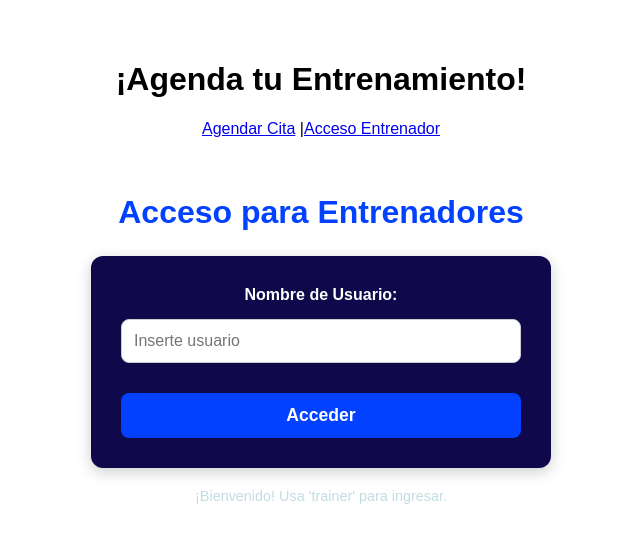
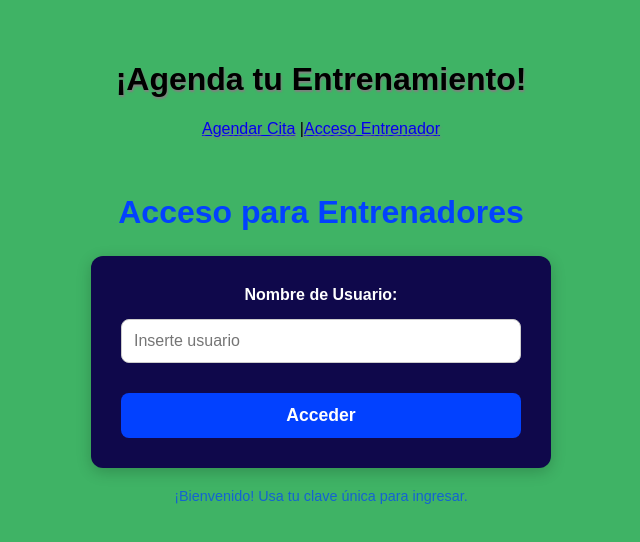
Before and after one commit to stevengomez25/s-frontend, a React (Vite) app: page /login in a window 1280 px wide. Shown: the top 542 px of the page, without its empty margins (319-959 px from the left). Built offline with nearby package versions, Linux system fonts and the light colour scheme; no server answers.

Commit message:
Fixing styles

```diff
--- a/src/App.css
+++ b/src/App.css
@@ -1,3 +1,7 @@
+body{
+  background-color: rgb(63, 179, 101);
+}
+
 #root {
   max-width: 1280px;
   margin: 0 auto;
@@ -32,6 +36,10 @@
   a:nth-of-type(2) .logo {
     animation: logo-spin infinite 20s linear;
   }
+}
+
+.App-header{
+  text-shadow: 1px 2px 2px gray;
 }
 
 .card {
--- a/src/components/AuthPage/AuthPage.css
+++ b/src/components/AuthPage/AuthPage.css
@@ -77,7 +77,7 @@
 
 .auth-note {
     margin-top: 20px;
-    color: var(--text-color);
+    color: var(--primary-color);
     opacity: 0.7;
     font-size: 0.9em;
 }
--- a/src/components/AuthPage/AuthPage.tsx
+++ b/src/components/AuthPage/AuthPage.tsx
@@ -46,7 +46,7 @@ const AuthPage: React.FC<AuthPageProps> = ({ onLogin }) => {
                     Acceder
                 </button>
             </form>
-            <p className="auth-note">¡Bienvenido! Usa 'trainer' para ingresar.</p>
+            <p className="auth-note">¡Bienvenido! Usa tu clave única para ingresar.</p>
         </div>
     );
 };
```
